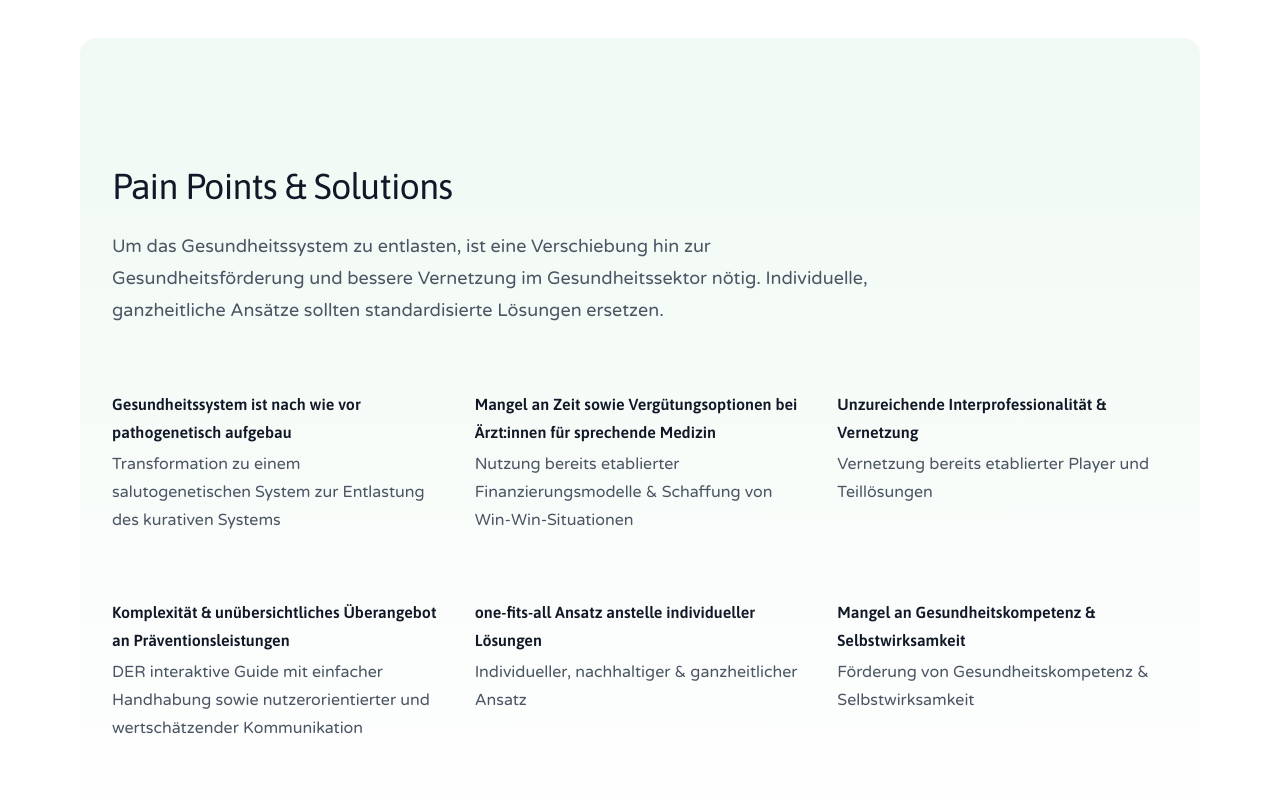
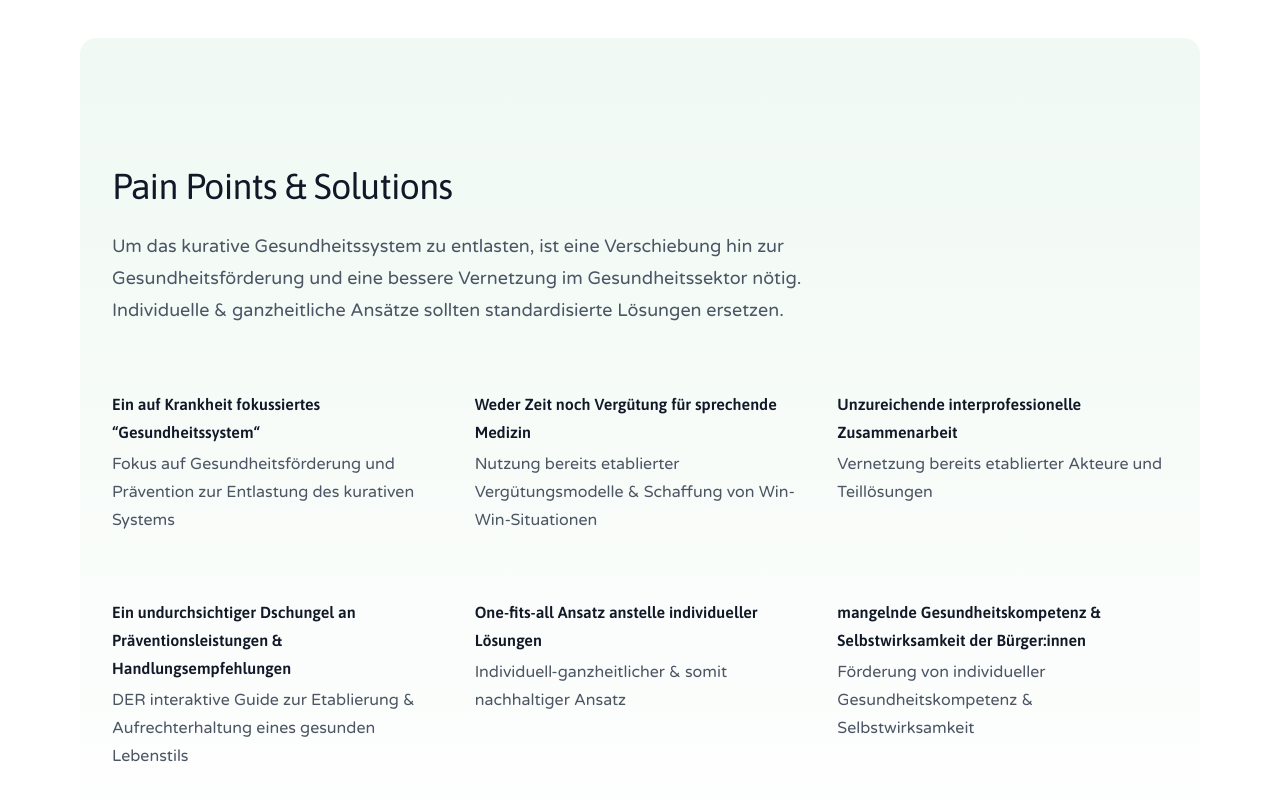
Before and after one commit to prevery-de/prevery-de.github.io, a React (Vite) app: page /#/ in a window 1280 px wide. Shown: the part 1999-2799 px from the top of the page. Built offline with nearby package versions, Linux system fonts and the light colour scheme.

Commit message:
Update pain.tsx

```diff
--- a/src/components/pain.tsx
+++ b/src/components/pain.tsx
@@ -1,27 +1,27 @@
 const features = [
     {
-        name: 'Gesundheitssystem ist nach wie vor pathogenetisch aufgebau',
-        description: 'Transformation zu einem salutogenetischen System zur Entlastung des kurativen Systems'
+        name: 'Ein auf Krankheit fokussiertes “Gesundheitssystem“',
+        description: 'Fokus auf Gesundheitsförderung und Prävention zur Entlastung des kurativen Systems'
     },
     {
-        name: 'Mangel an Zeit sowie Vergütungsoptionen bei Ärzt:innen für sprechende Medizin',
-        description:'Nutzung bereits etablierter Finanzierungsmodelle & Schaffung von Win-Win-Situationen'
+        name: 'Weder Zeit noch Vergütung für sprechende Medizin',
+        description:'Nutzung bereits etablierter Vergütungsmodelle & Schaffung von Win-Win-Situationen'
     },
     {
-        name: 'Unzureichende Interprofessionalität & Vernetzung',
-        description: 'Vernetzung bereits etablierter Player und Teillösungen'
+        name: 'Unzureichende interprofessionelle Zusammenarbeit',
+        description: 'Vernetzung bereits etablierter Akteure und Teillösungen'
     },
     {
-        name: 'Komplexität & unübersichtliches Überangebot an Präventionsleistungen',
-        description:'DER interaktive Guide mit einfacher Handhabung sowie nutzerorientierter und wertschätzender Kommunikation'
+        name: 'Ein undurchsichtiger Dschungel an Präventionsleistungen & Handlungsempfehlungen',
+        description:'DER interaktive Guide zur Etablierung & Aufrechterhaltung eines gesunden Lebenstils'
     },
     {
-        name: 'one-fits-all Ansatz anstelle individueller Lösungen',
-        description: 'Individueller, nachhaltiger & ganzheitlicher Ansatz'
+        name: 'One-fits-all Ansatz anstelle individueller Lösungen',
+        description: 'Individuell-ganzheitlicher & somit nachhaltiger Ansatz'
     },
     {
-        name: 'Mangel an Gesundheitskompetenz & Selbstwirksamkeit',
-        description: 'Förderung von Gesundheitskompetenz & Selbstwirksamkeit'
+        name: 'mangelnde Gesundheitskompetenz & Selbstwirksamkeit der Bürger:innen',
+        description: 'Förderung von individueller Gesundheitskompetenz & Selbstwirksamkeit'
     },
 ]
 
@@ -32,7 +32,7 @@ export default function Pain() {
                 <div className="mx-auto max-w-3xl lg:mx-0">
                     <h2 className="font-asap text-3xl font-normal tracking-tight text-gray-900 sm:text-4xl">Pain Points & Solutions</h2>
                     <p className="font-varela mt-6 text-lg leading-8 text-gray-600">
-                        Um das Gesundheitssystem zu entlasten, ist eine Verschiebung hin zur Gesundheitsförderung und bessere Vernetzung im Gesundheitssektor nötig. Individuelle, ganzheitliche Ansätze sollten standardisierte Lösungen ersetzen.
+                        Um das kurative Gesundheitssystem zu entlasten, ist eine Verschiebung hin zur Gesundheitsförderung und eine bessere Vernetzung im Gesundheitssektor nötig. Individuelle & ganzheitliche Ansätze sollten standardisierte Lösungen ersetzen.
                     </p>
                 </div>
                 <dl className="mx-auto mt-16 grid max-w-2xl grid-cols-1 gap-x-8 gap-y-16 text-base leading-7 sm:grid-cols-2 lg:mx-0 lg:max-w-none lg:grid-cols-3">
```
